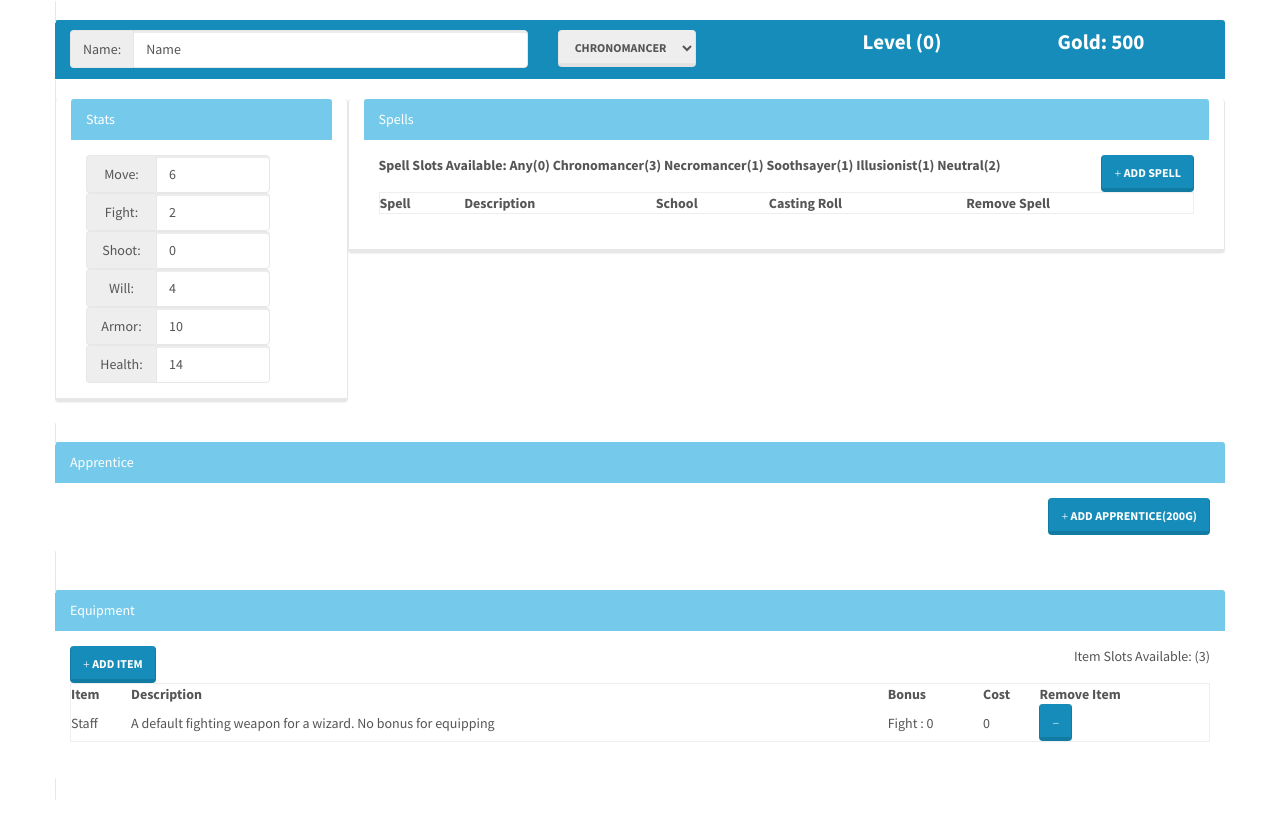
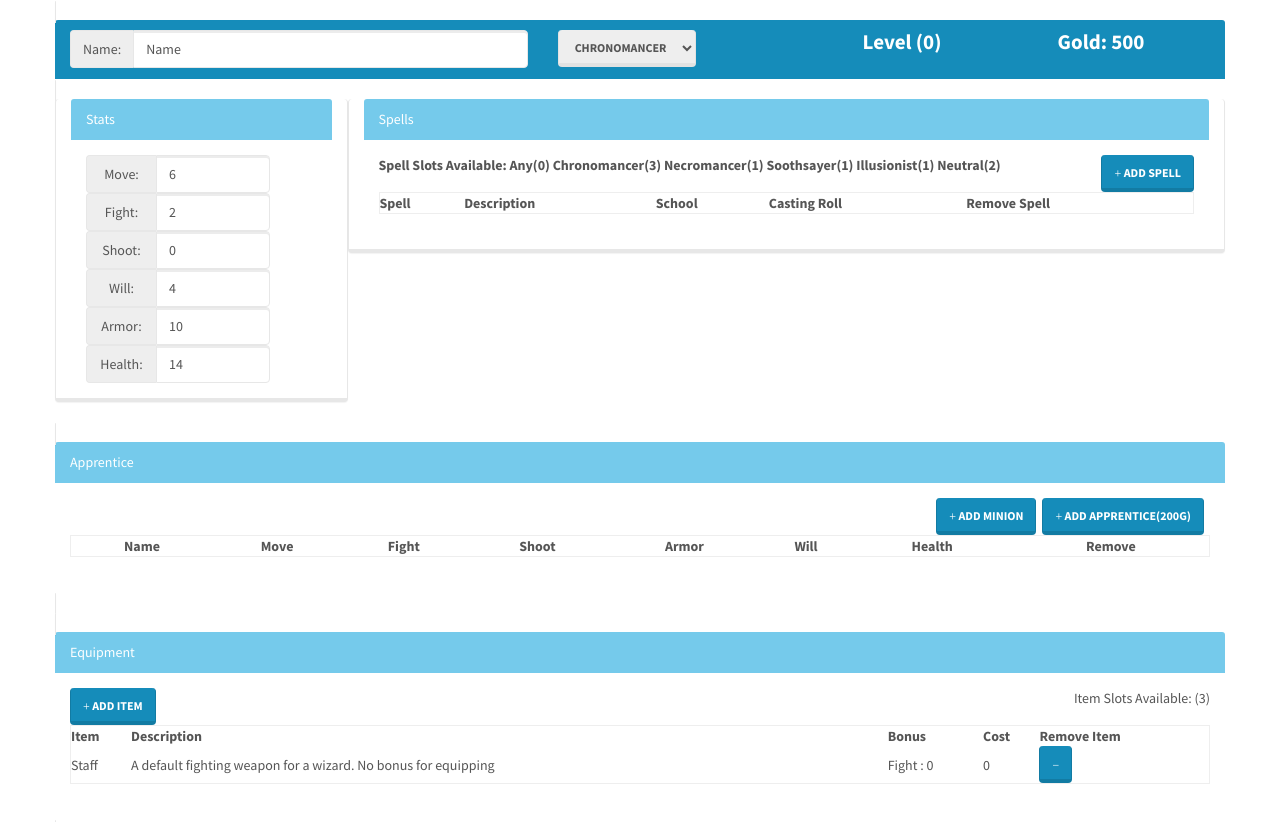
Before and after one commit to ChargerIIC/Frostgrave-WarRoster, an Angular app: page / in a window 1280 px wide. Shown: the top 822 px of the page. Before the commit the page ends 800 px from the top, so only its background shows below. Built offline with nearby package versions, Linux system fonts and the light colour scheme; a web font is replaced by a local one.

Commit message:
Intial groundwork for minion dialog
Addition of a Add Minion dialog

```diff
--- a/src/app/app.component.html
+++ b/src/app/app.component.html
@@ -3,6 +3,7 @@
   <div class="row"><app-wizard-stats-panel [userMage]="this.wizard" class="col-lg-3 col-md-3 col-xs-12 panel panel-info"></app-wizard-stats-panel><app-wizard-spells-panel [userMage]="this.wizard" class="col-lg-9 col-md-9 col-xs-12 panel panel-info"></app-wizard-spells-panel></div>
   <div class="row"><app-wizard-warband-panel [userMage]="this.wizard" class="panel panel-info"></app-wizard-warband-panel></div>
   <div class="row"><app-wizard-equipment-panel [userMage]="this.wizard" class="panel panel-info"></app-wizard-equipment-panel></div>
-  <div class="modal fade" id="spellModal" tabindex="-1" role="dialog" aria-labelledby="myModalLabel" ><app-spell-dialog-modal [userMage]="this.wizard"></app-spell-dialog-modal></div>
-  <div class="modal fade" id="itemModal" tabindex="-1" role="dialog" aria-labelledby="myModalLabel"><app-item-dialog-modal [userMage]="this.wizard"></app-item-dialog-modal></div>
+  <div class="modal fade" id="spellModal" tabindex="-1" role="dialog" aria-labelledby="spells" ><app-spell-dialog-modal [userMage]="this.wizard"></app-spell-dialog-modal></div>
+  <div class="modal fade" id="itemModal" tabindex="-1" role="dialog" aria-labelledby="items"><app-item-dialog-modal [userMage]="this.wizard"></app-item-dialog-modal></div>
+  <div class="modal fade" id="minionModal" tabindex="-1" role="dialog" aria-labelledby="minions" ><app-warband-dialog-modal [userMage]="this.wizard"></app-warband-dialog-modal></div>
 </div>
--- a/src/app/app.module.ts
+++ b/src/app/app.module.ts
@@ -13,6 +13,7 @@ import { WizardWarbandPanelComponent } from './wizard-warband-panel/wizard-warba
 import { ItemDialogModalComponent } from './item-dialog-modal/item-dialog-modal.component';
 
 import { Mage } from './model/mage.model';
+import { WarbandDialogModalComponent } from './warband-dialog-modal/warband-dialog-modal.component';
 
 @NgModule({
   declarations: [
@@ -23,7 +24,8 @@ import { Mage } from './model/mage.model';
     WizardEquipmentPanelComponent,
     SpellDialogModalComponent,
     ItemDialogModalComponent,
-    WizardWarbandPanelComponent
+    WizardWarbandPanelComponent,
+    WarbandDialogModalComponent
   ],
   imports: [
     BrowserModule,
--- /dev/null
+++ b/src/app/warband-dialog-modal/warband-dialog-modal.component.html
@@ -0,0 +1,11 @@
+<div class="dialog modal-dialog" role="document">
+  <div class="modal-content">
+    <header class="content modal-header">
+      <div class="title">
+        Recruit Warband Members<span class="exit-button close" data-dismiss="modal" aria-label="Close">x</span>
+      </div>
+    </header>
+    <div class="modal-body">
+    </div>
+  </div>
+</div>
--- /dev/null
+++ b/src/app/warband-dialog-modal/warband-dialog-modal.component.ts
@@ -0,0 +1,18 @@
+import { Component, OnInit, Input } from '@angular/core';
+import { Mage } from '../model/mage.model';
+
+@Component({
+  selector: 'app-warband-dialog-modal',
+  templateUrl: './warband-dialog-modal.component.html',
+  styleUrls: ['./warband-dialog-modal.component.css']
+})
+export class WarbandDialogModalComponent implements OnInit {
+
+  @Input() userMage : Mage;
+
+  constructor() { }
+
+  ngOnInit() {
+  }
+
+}
--- a/src/app/wizard-warband-panel/wizard-warband-panel.component.css
+++ b/src/app/wizard-warband-panel/wizard-warband-panel.component.css
@@ -1,4 +1,8 @@
-td{
+th,tr{
   text-align: center;
   vertical-align: middle;
 }
+
+button{
+  margin-right: 0.5em;
+}
--- a/src/app/wizard-warband-panel/wizard-warband-panel.component.html
+++ b/src/app/wizard-warband-panel/wizard-warband-panel.component.html
@@ -1,8 +1,11 @@
 <div class="panel-heading"  > Apprentice </div>
 <div class="panel-body" >
   <button class="btn btn-primary pull-right" *ngIf="!apprenticePresent()" (click)="addApprentice()"><span class="glyphicon glyphicon-plus"></span> Add Apprentice(200g)</button>
-  <table class="table table-hover table-bordered" *ngIf="apprenticePresent()">
-    <th>Move</th><th>Fight</th><th>Shoot</th><th>Armor</th><th>Will</th><th>Health</th><th>Remove</th>
-    <tr ><td>{{userMage.apprentice.move}}</td><td>{{userMage.apprentice.fight}}</td><td>{{userMage.apprentice.shoot}}</td><td>{{userMage.apprentice.armor}}</td><td>{{userMage.apprentice.will}}</td><td>{{userMage.apprentice.health}}</td><td><button type="button" class="btn btn-primary" (click)="removeApprentice()"><span class="glyphicon glyphicon-minus"></span></button></td></tr>
+  <button class="btn btn-primary pull-right" data-toggle="modal" data-target="#minionModal"><span class="glyphicon glyphicon-plus"></span> Add Minion</button>
+
+  <table class="table table-hover table-bordered" >
+    <th>Name</th><th>Move</th><th>Fight</th><th>Shoot</th><th>Armor</th><th>Will</th><th>Health</th><th>Remove</th>
+    <tr *ngIf="apprenticePresent()"><td>{{userMage.apprentice.name}}</td><td>{{userMage.apprentice.move}}</td><td>{{userMage.apprentice.fight}}</td><td>{{userMage.apprentice.shoot}}</td><td>{{userMage.apprentice.armor}}</td><td>{{userMage.apprentice.will}}</td><td>{{userMage.apprentice.health}}</td><td><button type="button" class="btn btn-primary" (click)="removeApprentice()"><span class="glyphicon glyphicon-minus"></span></button></td></tr>
+    <tr *ngFor="let spell of userMage.warband" ></tr>
   </table>
 </div>
--- a/src/app/wizard-warband-panel/wizard-warband-panel.component.ts
+++ b/src/app/wizard-warband-panel/wizard-warband-panel.component.ts
@@ -1,6 +1,7 @@
 import { Component, OnInit, Input } from '@angular/core';
 import { Mage } from '../model/mage.model';
 import { Apprentice } from '../model/apprentice.model';
+import { Minion } from '../model/minion.model';
 
 @Component({
   selector: 'app-wizard-warband-panel',
@@ -31,6 +32,10 @@ export class WizardWarbandPanelComponent implements OnInit {
     this.userMage.apprentice = null;
   }
 
+  addMinion(minion : Minion){
+
+  }
+
   apprenticePresent(){
     return (this.userMage.apprentice != null);
   }
```
Also changed, not shown: src/app/model/minion.model.ts (added, +12 -0 lines), src/app/warband-dialog-modal/warband-dialog-modal.component.css (added), 1 other file (tests, documents, lock files or other folders).
